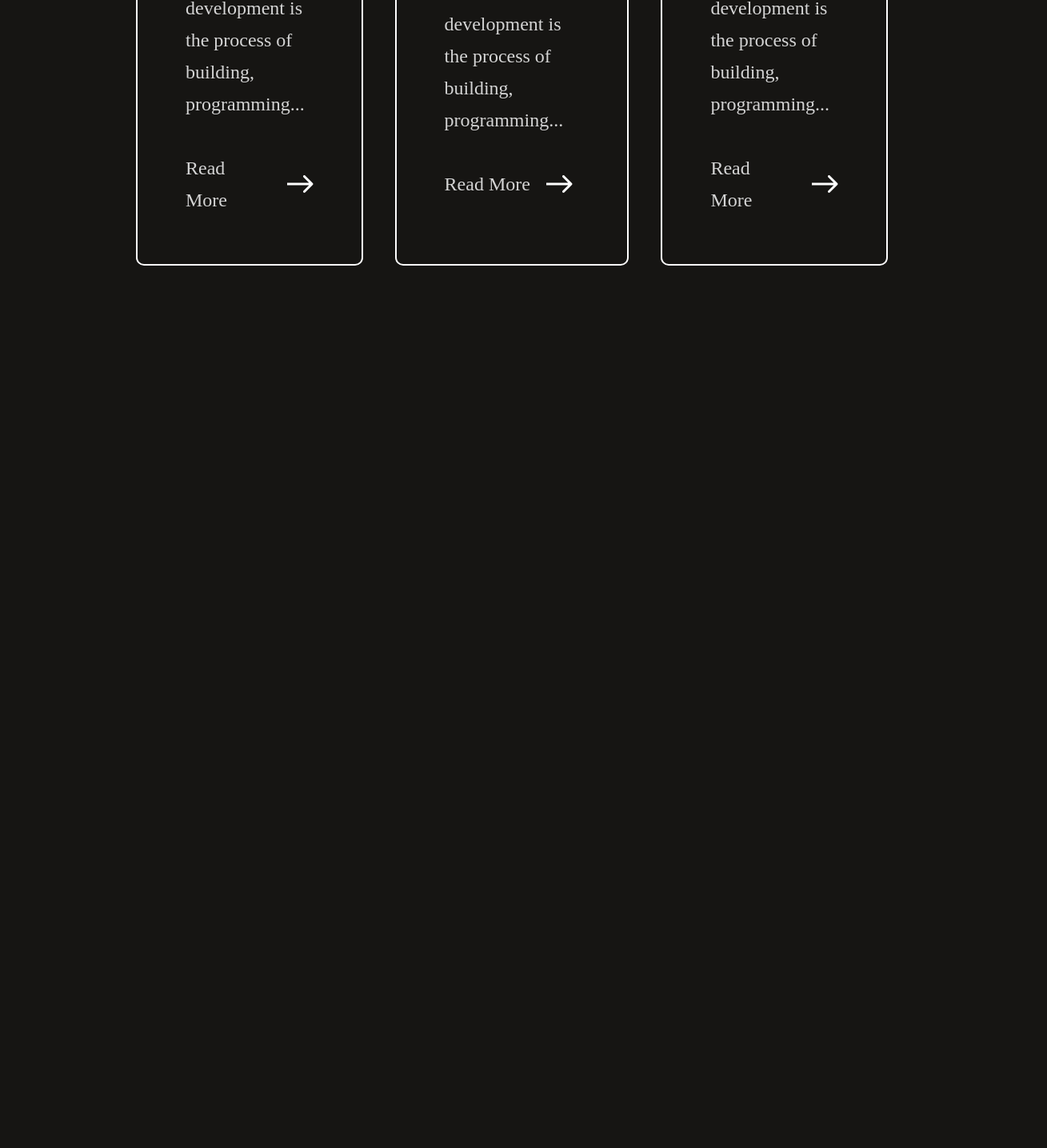
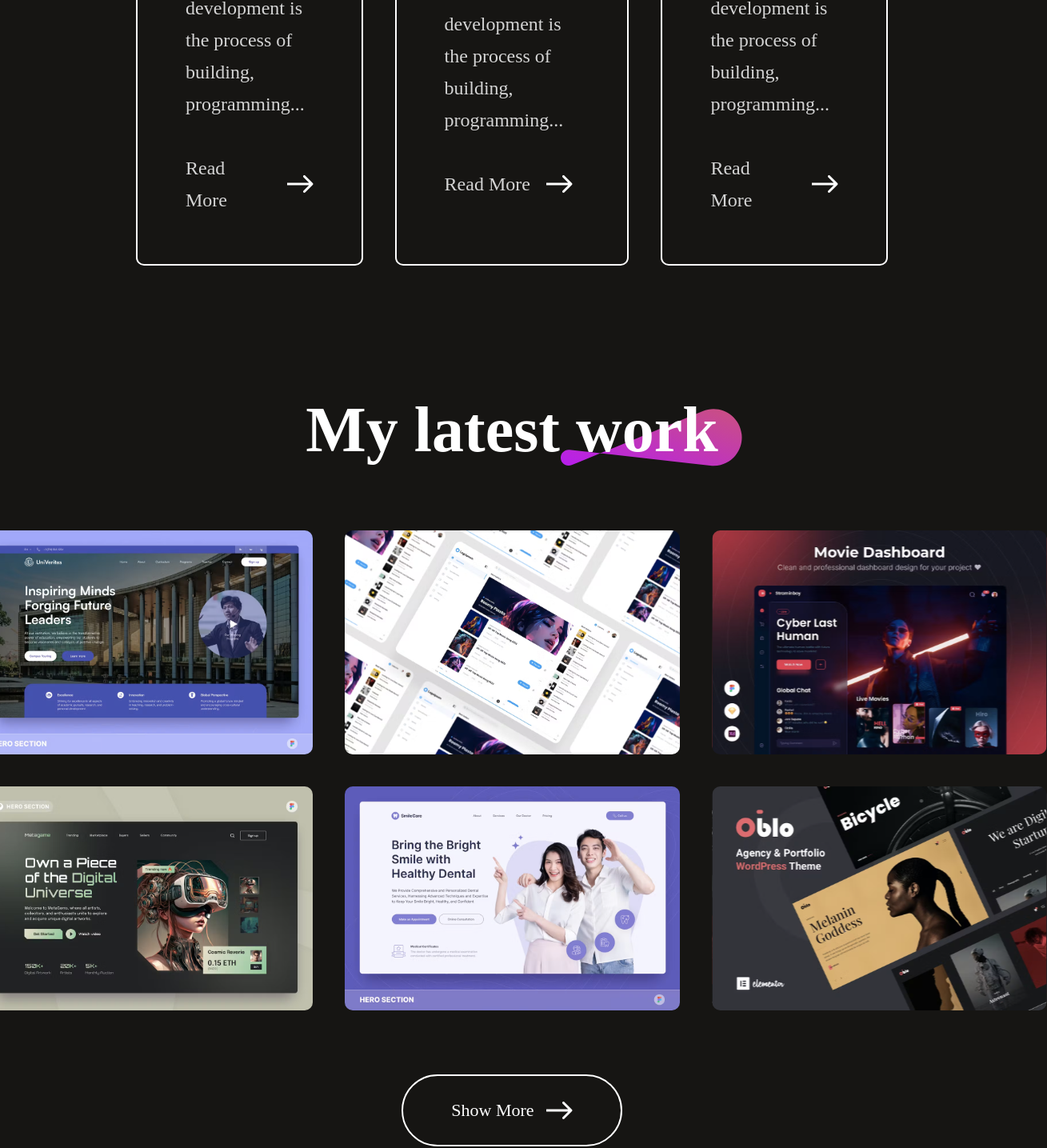
Before and after one commit to shaz290/portfolio-1, a React (Vite) app: page / in a window 1280 px wide. Shown: the part 3486-4921 px from the top of the page at 80% size, 1309 px wide, since content can reach past the window. Before the commit the page ends 3898 px from the top, so only its background shows below. Built offline with nearby package versions, Linux system fonts and the light colour scheme; a web font is replaced by a local one.

Commit message:
mywork section

```diff
--- a/src/App.jsx
+++ b/src/App.jsx
@@ -3,6 +3,7 @@
 import Hero from './Components/Hero/Hero'
 import About from './Components/About/About'
 import Services from './Components/Services/Services'
+import MyWork from './Components/MyWork/MyWork'
 
 const App = () => {
   return (
@@ -11,6 +12,7 @@
       <Hero />
       <About />
       <Services />
+      <MyWork />
     </div>
   )
 }
--- /dev/null
+++ b/src/Components/MyWork/MyWork.css
@@ -0,0 +1,64 @@
+.mywork {
+    display: flex;
+    flex-direction: column;
+    align-items: center;
+    justify-content: center;
+    gap: 80px;
+    margin: 80px 170px;
+}
+
+.mywork-title {
+    position: relative;
+}
+
+.mywork-title h1 {
+    padding: 0px 30px;
+    font-size: 80px;
+    font-weight: 600;
+}
+
+.mywork-title img {
+    position: absolute;
+    bottom: 0;
+    right: 0;
+    z-index: -1;
+}
+
+.mywork-container {
+    display: grid;
+    grid-template-columns: 1fr 1fr 1fr;
+    gap: 40px;
+}
+
+.mywork-container img {
+    box-sizing: border-box;
+    width: 419px;
+    height: 280px;
+    transition: 0.3s;
+    cursor: pointer;
+}
+
+.mywork-container img:hover {
+    transform: scale(1.10);
+    border: 4px solid #ff00ff;
+    border-radius: 10px;
+    transition: 0.3s;
+}
+
+.mywork-showmore {
+    display: flex;
+    gap: 15px;
+    border-radius: 50px;
+    border: 2px solid white;
+    padding: 30px 60px;
+    font-size: 22px;
+    font-weight: 500;
+    margin-bottom: 80px;
+    transition: 0.3s;
+    cursor: pointer;
+}
+
+.mywork-showmore:hover {
+    gap: 30px;
+    transition: 0.6s;
+}
--- /dev/null
+++ b/src/Components/MyWork/MyWork.jsx
@@ -0,0 +1,28 @@
+import React from 'react'
+import './MyWork.css'
+import theme_pattern from '../../assets/theme_pattern.svg'
+import mywork_data from '../../assets/mywork_data'
+import arrow_icon from '../../assets/arrow_icon.svg'
+
+const MyWork = () => {
+    return (
+        <div className='mywork'>
+            <div className="mywork-title">
+                <h1>My latest work</h1>
+                <img src={theme_pattern} alt="" />
+            </div>
+            <div className="mywork-container">
+                {mywork_data.map((work, index) => {
+                    return <img key={index} src={work.w_img} alt="" />
+                })}
+            </div>
+
+            <div className="mywork-showmore">
+                <p>Show More</p>
+                <img src={arrow_icon} alt="" />
+            </div>
+        </div>
+    )
+}
+
+export default MyWork
```
